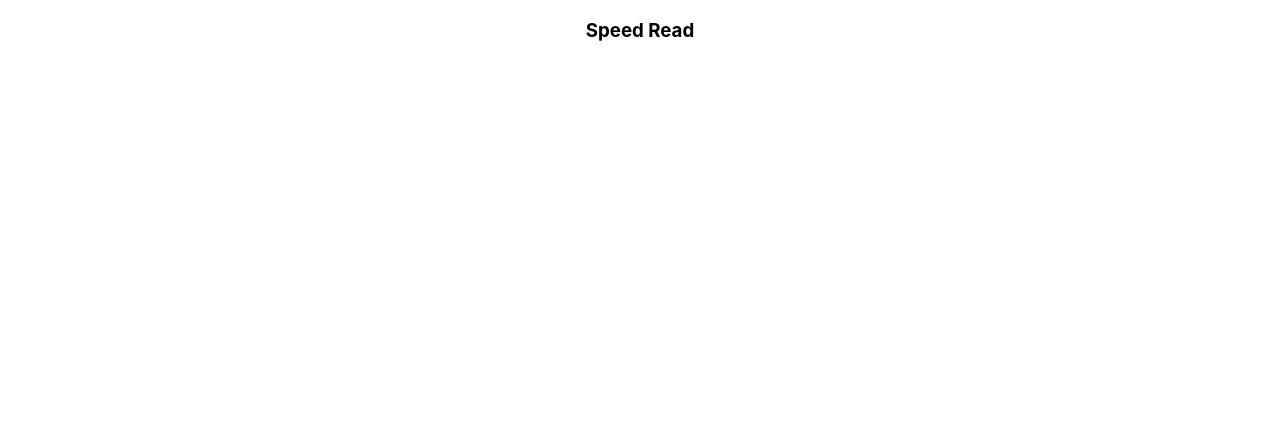
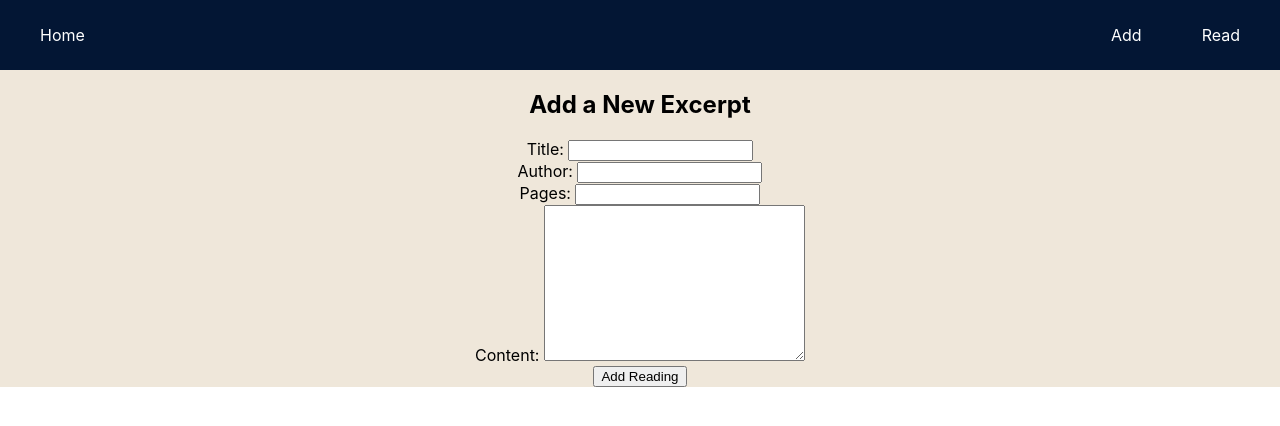
Before and after one commit to bkhundmiri/speed-read, a React (Create React App) app in the folder speedread/: page /new in a window 1280 px wide. Shown: the top 426 px of the page. Built offline with nearby package versions, Linux system fonts and the light colour scheme; no server answers.

Commit message:
Completed routes and Skeleton

```diff
--- a/speedread/src/App.css
+++ b/speedread/src/App.css
@@ -1,38 +1,5 @@
 .App {
   text-align: center;
+  background-color: rgba(232,221,203,0.7);
+  height: 100%;
 }
-
-.App-logo {
-  height: 40vmin;
-  pointer-events: none;
-}
-
-@media (prefers-reduced-motion: no-preference) {
-  .App-logo {
-    animation: App-logo-spin infinite 20s linear;
-  }
-}
-
-.App-header {
-  background-color: #282c34;
-  min-height: 100vh;
-  display: flex;
-  flex-direction: column;
-  align-items: center;
-  justify-content: center;
-  font-size: calc(10px + 2vmin);
-  color: white;
-}
-
-.App-link {
-  color: #61dafb;
-}
-
-@keyframes App-logo-spin {
-  from {
-    transform: rotate(0deg);
-  }
-  to {
-    transform: rotate(360deg);
-  }
-}
--- a/speedread/src/App.js
+++ b/speedread/src/App.js
@@ -1,9 +1,44 @@
+import { useEffect, useState } from 'react';
+import { Route, Link } from "react-router-dom"
+import { baseURL, config } from "./Services/index"
 import './App.css';
+import Navbar from "./Components/Navbar/Navbar"
+import Home from "./Components/Home/Home"
+import Form from "./Components/Form/Form"
+import Read from "./Components/Read/Read"
+import axios from 'axios';
 
 function App() {
+  const [reads, setReads] = useState([])
+  const [toggleFetch, setToggleFetch] = useState(false)
+
+  useEffect(() => {
+    const getReads = async () => {
+      const res = await axios.get(baseURL, config)
+      console.log(res.data.records);
+      setReads(res.data.records)
+    }
+    getReads()
+  }, [toggleFetch])
+
   return (
     <div className="App">
-      <h3>Speed Read</h3>
+      <Navbar reads={reads}/>
+      <Route exact path="/">
+        <Home reads={reads}/>
+      </Route>
+      <Route path="/new">
+        <Form reads={reads} setToggleFetch={setToggleFetch}/>
+      </Route>
+      <Route exact path="/read/random/:id">
+        <Read reads={reads} setToggleFetch={setToggleFetch}/>
+      </Route>
+      <Route exact path="/read/:id">
+        <Read reads={reads} setToggleFetch={setToggleFetch}/>
+      </Route>
+      <Route path="/edit/:id">
+        <Form reads={reads} setToggleFetch={setToggleFetch}/>
+      </Route>
 
     </div>
   );
--- /dev/null
+++ b/speedread/src/Components/Content/Content.css
@@ -0,0 +1,42 @@
+.read-container {
+    padding: 10px 20px;
+    background: #eaeaea;
+    max-width: 80%;
+    height: 170px;
+    margin: 20px auto;
+}
+
+.paragraph {
+    overflow: hidden;
+    display: -webkit-box;
+    -webkit-line-clamp: 4;
+    -webkit-box-orient: vertical;
+    text-overflow: ellipsis;
+    text-align: justify;
+
+}
+
+.top-wrapper {
+    display: flex;
+    justify-content: space-between;
+}
+
+.title-author-wrapper {
+    display: flex;
+    flex-flow: column nowrap;
+    align-items: flex-start;
+}
+
+.title {
+    font-size: 20px;
+    margin-bottom: -13px;
+}
+
+.author {
+    font-style: italic;
+}
+
+.buttons-wrapper {
+    display: flex;
+    align-items: center;
+}
--- /dev/null
+++ b/speedread/src/Components/Content/Content.jsx
@@ -0,0 +1,25 @@
+import { Link, useParams } from "react-router-dom"
+import "./Content.css"
+
+export default function Content (props) {
+    const params = useParams()
+    return (
+        <div className="read-container">
+            <div className="top-wrapper">
+                <div className="title-author-wrapper">
+                    <p className="title">{props.read.fields.title}</p>
+                    <p className="author">{props.read.fields.author}</p>
+                </div>
+                <div className="buttons-wrapper">
+                    <Link to={`/read/${props.read.id}`}><button className="readmore-button">Read More</button></Link>
+                    <Link to={`/edit/${props.read.id}`}><button className="edit-button">Edit</button></Link>
+                </div>
+            </div>
+
+
+            <div className="paragraph-wrapper">
+                <p className="paragraph">{props.read.fields.content}</p>
+            </div>
+        </div>
+    )
+}
--- /dev/null
+++ b/speedread/src/Components/Form/Form.jsx
@@ -0,0 +1,65 @@
+import axios from "axios"
+import { useEffect, useState } from "react"
+import { useHistory, useParams } from "react-router-dom"
+import { baseURL, config } from "../../Services"
+
+export default function Form (props) {
+    const [title, setTitle] = useState("")
+    const [author, setAuthor] = useState("")
+    const [pages, setPages] = useState("")
+    const [content, setContent] = useState("")
+    const params = useParams()
+    const history = useHistory()
+
+    useEffect(() => {
+        if (props.reads.length > 0 && params.id) {
+            const matchReads = props.reads.find((read) => params.id === read.id)
+            if (matchReads) {
+                setTitle(matchReads.fields.title)
+                setAuthor(matchReads.fields.author)
+                setPages(matchReads.fields.pages)
+                setContent(matchReads.fields.content)
+            }
+        }
+    }, [props.reads, params.id])
+
+    const handleSubmit = async (e) => {
+        e.preventDefault()
+        const fields = {
+            title,
+            author,
+            pages,
+            content,
+        }
+        if (params.id) {
+            const putURL = `${baseURL}/${params.id}`
+            await axios.put(putURL, { fields }, config)
+        } else {
+            await axios.post(baseURL, { fields }, config)
+        }
+        props.setToggleFetch((curr) => !curr)
+        history.push("/")
+    }
+
+
+    return (
+        <div>
+            <h2>Add a New Excerpt</h2>
+            <form onSubmit={handleSubmit}>
+                <label>Title: </label>
+                <input type="text" value={title} onChange={(e) => setTitle(e.target.value)} />
+                <br/>
+                <label>Author: </label>
+                <input type="text" value={author} onChange={(e) => setAuthor(e.target.value)} />
+                <br/>
+                <label>Pages: </label>
+                <input type="text" value={pages} onChange={(e) => setPages(e.target.value)} />
+                <br/>
+                <label>Content: </label>
+                <textarea title="content" id="content-textarea" cols="30" rows="10" value={content} onChange={(e) => setContent(e.target.value)} ></textarea>
+                <br/>
+                <button type="submit">Add Reading</button>
+            </form>
+        </div>
+    )
+}
--- /dev/null
+++ b/speedread/src/Components/Home/Home.css
@@ -0,0 +1,3 @@
+.app-title {
+    font-size: 30px;
+}
--- /dev/null
+++ b/speedread/src/Components/Home/Home.jsx
@@ -0,0 +1,17 @@
+import Content from "../Content/Content"
+import "./Home.css"
+
+export default function Home (props) {
+    return (
+        <div className="home-container">
+            <div className="app-title-container">
+                <header className="app-title">Speed Read</header>
+            </div>
+            <div className="content-container">
+                {props.reads.map((read) => (
+                    <Content key={read.id} read={read}/>
+                ))}
+            </div>
+        </div>
+    )
+}
--- /dev/null
+++ b/speedread/src/Components/Navbar/Navbar.css
@@ -0,0 +1,30 @@
+nav {
+    height: 70px;
+    background-color: rgba(3, 22, 52, 1);
+    display: flex;
+    justify-content: space-between;
+}
+
+nav .pages, .home {
+    display: flex;
+    align-items: center;
+}
+
+.home {
+    margin-left: 10px;
+}
+
+.pages {
+    margin-right: 10px;
+}
+
+nav a {
+    text-decoration: none;
+    color: white;
+    padding: 16px 30px;
+}
+
+nav a:hover {
+    background-color: #E8DDCB;
+    color: rgba(3, 22, 52, 1);
+}
--- /dev/null
+++ b/speedread/src/Components/Navbar/Navbar.jsx
@@ -0,0 +1,26 @@
+import "./Navbar.css";
+import { Link } from "react-router-dom";
+
+export default function Navbar(props) {
+
+    const ranID = () => {
+        let max = props.reads.length;
+        let min = 0;
+        let i = Math.floor(Math.random() * (max - min)) + min;
+        if (props.reads[i]) {
+        return props.reads[i].id;
+        }
+    };
+
+    return (
+        <nav>
+        <div className="home">
+            <Link to="/">Home</Link>
+        </div>
+        <div className="pages">
+            <Link to="/new">Add</Link>
+            <Link to={`/read/random/${ranID()}`}>Read</Link>
+        </div>
+        </nav>
+    );
+}
--- /dev/null
+++ b/speedread/src/Components/Read/Read.jsx
@@ -0,0 +1,27 @@
+import { useParams } from "react-router-dom";
+import Word from "../Word/Word"
+
+export default function Read (props) {
+    const params = useParams();
+
+    let foundRead = props.reads.find((read) => read.id === params.id);
+
+    if (!foundRead) {
+        return <h4>wtf Loading....</h4>;
+    }
+
+    const wordArr = foundRead.fields.content.split(" ")
+    console.log(wordArr)
+
+    return (
+        <div>
+            <div>
+                <h2>{foundRead.fields.title}</h2>
+                <p>{foundRead.fields.author}</p>
+            </div>
+            <div className="word-bank">
+                <Word wordArr={wordArr}/>
+            </div>
+        </div>
+    );
+}
--- /dev/null
+++ b/speedread/src/Components/Word/Word.jsx
@@ -0,0 +1,24 @@
+import { useState } from "react";
+
+export default function Word (props) {
+    const [word, setWord] = useState("")
+
+
+    console.log(props.wordArr);
+    if (props.wordArr.length > 0) {
+        const displayWords = setInterval(() => {
+            let word = props.wordArr.shift()
+            console.log(word);
+            // setWord(word)
+        }, 2000);
+    }
+    return (
+        <div>
+            <div>You're Done</div>
+            <div>
+                    <div>{word}</div>
+                    <button>Stop</button>
+            </div>
+        </div>
+    )
+}
```
